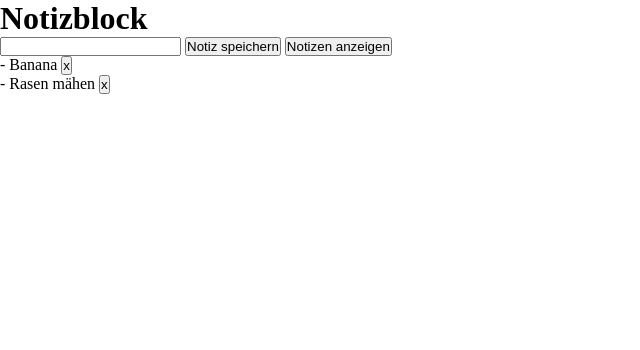
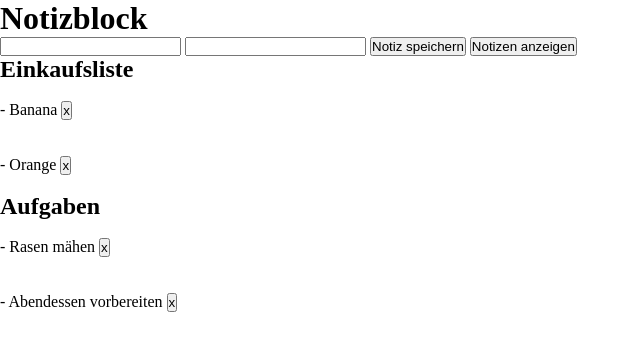
Before and after one commit to AnastasiaTsypkaykina/Notizblock, a plain HTML site: page index.html in a window 1280 px wide. Shown: the whole page, without its empty margins (0-640 px from the left). Drawn offline with Linux system fonts and the light colour scheme.

Commit message:
edited local storage

```diff
--- a/index.html
+++ b/index.html
@@ -11,6 +11,7 @@
 </head>
 <body onload="renderNotes()">
     <h1>Notizblock</h1>
+    <input id="title-input" type="text">
     <input id="note-input" type="text">
     <button  onclick="addNote()">Notiz speichern</button>
     <button onclick="renderNotes()">Notizen anzeigen</button>
--- a/script.js
+++ b/script.js
@@ -1,26 +1,53 @@
-let notes = ["Banana", "Rasen mähen"];
+let notes = ["Banana", "Orange", "Rasen mähen", "Abendessen vorbereiten"];
+let notesTitle = ["Einkaufsliste", "", "Aufgaben", ""];
 
 function renderNotes() {
   let contentRef = document.getElementById("content");
-    contentRef.innerHTML="";
+  contentRef.innerHTML = "";
   for (let indexNote = 0; indexNote < notes.length; indexNote++) {
     const note = notes[indexNote];
     contentRef.innerHTML += getNoteTemplate(indexNote);
   }
+  getFromLocalStorage();
 }
 
 function getNoteTemplate(indexNote) {
-    return `<p>- ${notes[indexNote]} <button onclick="deleteNote(${indexNote})"> x </button> </p`
+  return `<h2>${notesTitle[indexNote]}</h2>
+    <br><p>- ${notes[indexNote]}
+    <button onclick="deleteNote(${indexNote})"> x </button> </p><br>`;
 }
-function addNote () {
+function addNote() {
   let noteInputRef = document.getElementById("note-input");
   let noteInput = noteInputRef.value;
+  let titleInputRef = document.getElementById("title-input");
+  let titleInput = titleInputRef.value;
   notes.push(noteInput);
+  notesTitle.push(titleInput);
+  saveToLocalStorage();
   renderNotes();
-    noteInputRef.value="";
+  noteInputRef.value = "";
+  titleInputRef.value = "";
 }
 
-function deleteNote (indexNote) {
+function deleteNote(indexNote) {
   notes.splice(indexNote, 1);
+  notesTitle.splice(indexNote, 1);
   renderNotes();
 }
+function saveToLocalStorage() {
+  localStorage.setItem("notes", JSON.stringify(notes));
+  localStorage.setItem("titles", JSON.stringify(notesTitle));
+}
+function getFromLocalStorage() {
+  const notesFromStorage = localStorage.getItem("notes");
+  let noteArr = JSON.parse(notesFromStorage);
+  if (noteArr != "") {
+    notes = noteArr;
+  }
+
+  const titlesFromStorage = localStorage.getItem("titles");
+  let titleArr = JSON.parse(titlesFromStorage);
+  if (titleArr != "") {
+    notesTitle = titleArr;
+  }
+}
```
Lines whose indentation alone changed are shown as unchanged.
